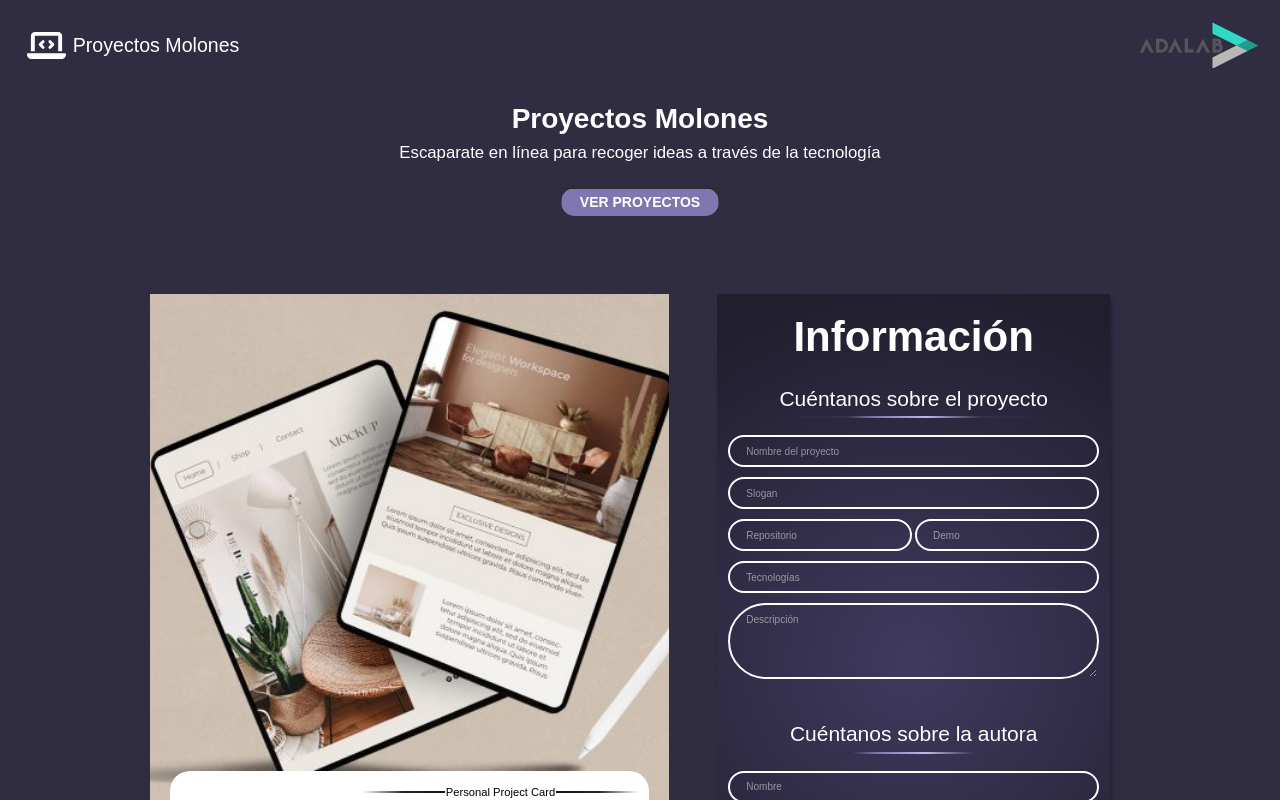
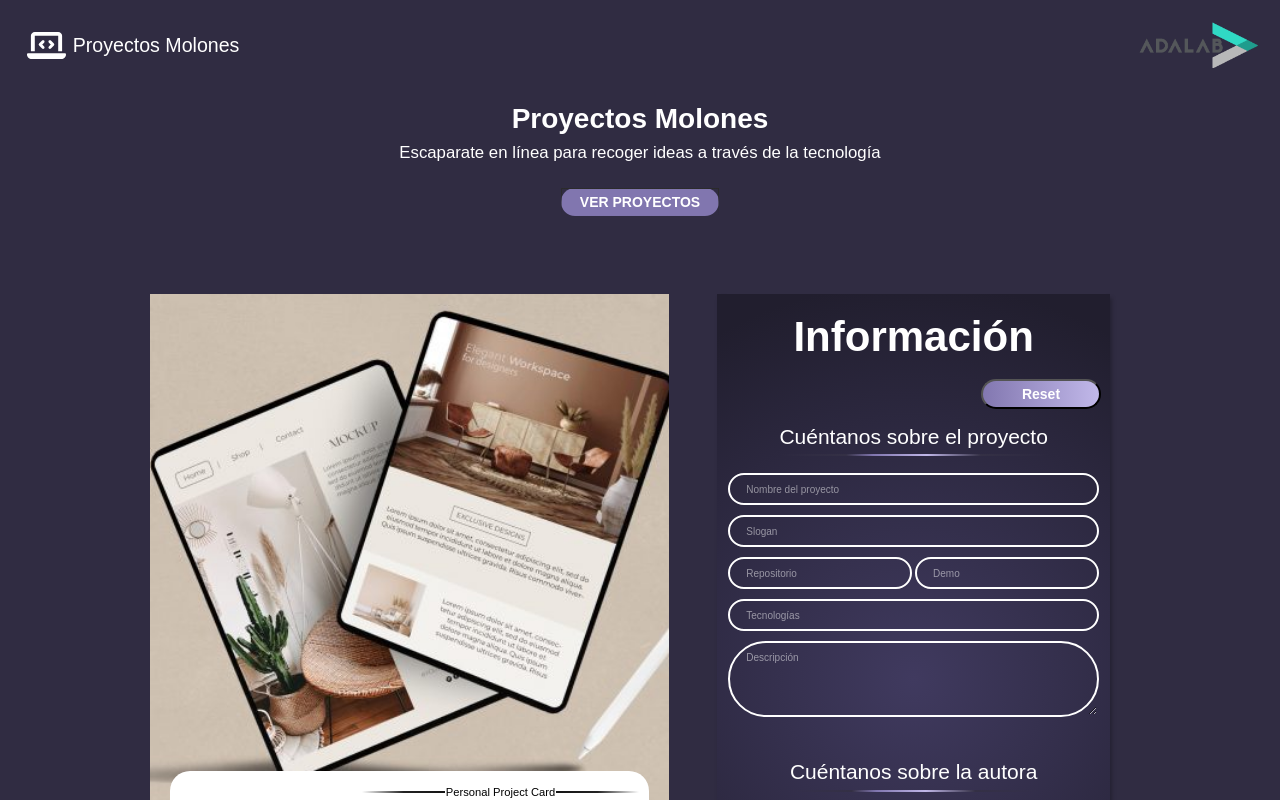
Before and after one commit to Loreto94/project-promo-48-module-4-team-2, a React (Vite) app: page / in a window 1280 px wide. Shown: the top 800 px of the page. Built offline with nearby package versions, Linux system fonts and the light colour scheme.

Commit message:
Add reset button to form

```diff
--- a/src/components/App.jsx
+++ b/src/components/App.jsx
@@ -7,7 +7,7 @@ import Form from "./Form";
 import Hero from "./Hero";
 import ls from "../services/localStorage";
 import ProjectsList from "./ProjectsList";
-import { Route, Routes, Link } from "react-router-dom";
+import { Route, Routes } from "react-router-dom";
 
 function App() {
   const [projectInfo, setProjectInfo] = useState(
@@ -109,6 +109,21 @@ function App() {
     setIsHidden(false);
   };
 
+  const handleReset = () => {
+    setProjectInfo({
+      name: "",
+      slogan: "",
+      repo: "",
+      demo: "",
+      technologies: "",
+      desc: "",
+      autor: "",
+      job: "",
+      image: "",
+      photo: "",
+    });
+  };
+
   return (
     <div className="container">
       <Header />
@@ -135,6 +150,7 @@ function App() {
                   onSaveProject={handleSubmitProject}
                   url={url}
                   isHidden={isHidden}
+                  onReset={handleReset}
                 />
               </section>
             }
--- a/src/components/Form.jsx
+++ b/src/components/Form.jsx
@@ -54,9 +54,14 @@ function Form(props) {
     props.onSaveProject();
   };
 
+  const handleResetButton = () => {
+    props.onReset();
+  }
+
   return (
     <form className="addForm">
       <h2 className="title">Información</h2>
+      <input type="reset" value="Reset" onClick={handleResetButton} className="button reset" />
       <fieldset className="addForm__group">
         <legend className="addForm__title">Cuéntanos sobre el proyecto</legend>
         <input
--- a/src/components/Hero.jsx
+++ b/src/components/Hero.jsx
@@ -1,4 +1,3 @@
-// import ButtonProjects from "./ButtonProjects";
 import { Link } from "react-router-dom";
 
 function Hero({ linkButton, textButton }) {
--- a/src/scss/layout/_main.scss
+++ b/src/scss/layout/_main.scss
@@ -41,8 +41,6 @@
   }
 }
 
-
-
 .hero .title {
   font: var(--font-title-big);
   margin-bottom: 8px;
@@ -78,7 +76,6 @@
   min-height: 85vh;
 }
 
-
 @media screen and (max-width: 900px) {
   .cardList {
     width: 70vw;
@@ -91,8 +88,6 @@
       width: 300px;
     }
   }
-
-
 }
 
 .card {
@@ -419,6 +414,10 @@
   display: none;
 }
 
+.reset {
+  justify-self: flex-end;
+}
+
 /* ICONS */
 
 .icon {
```
